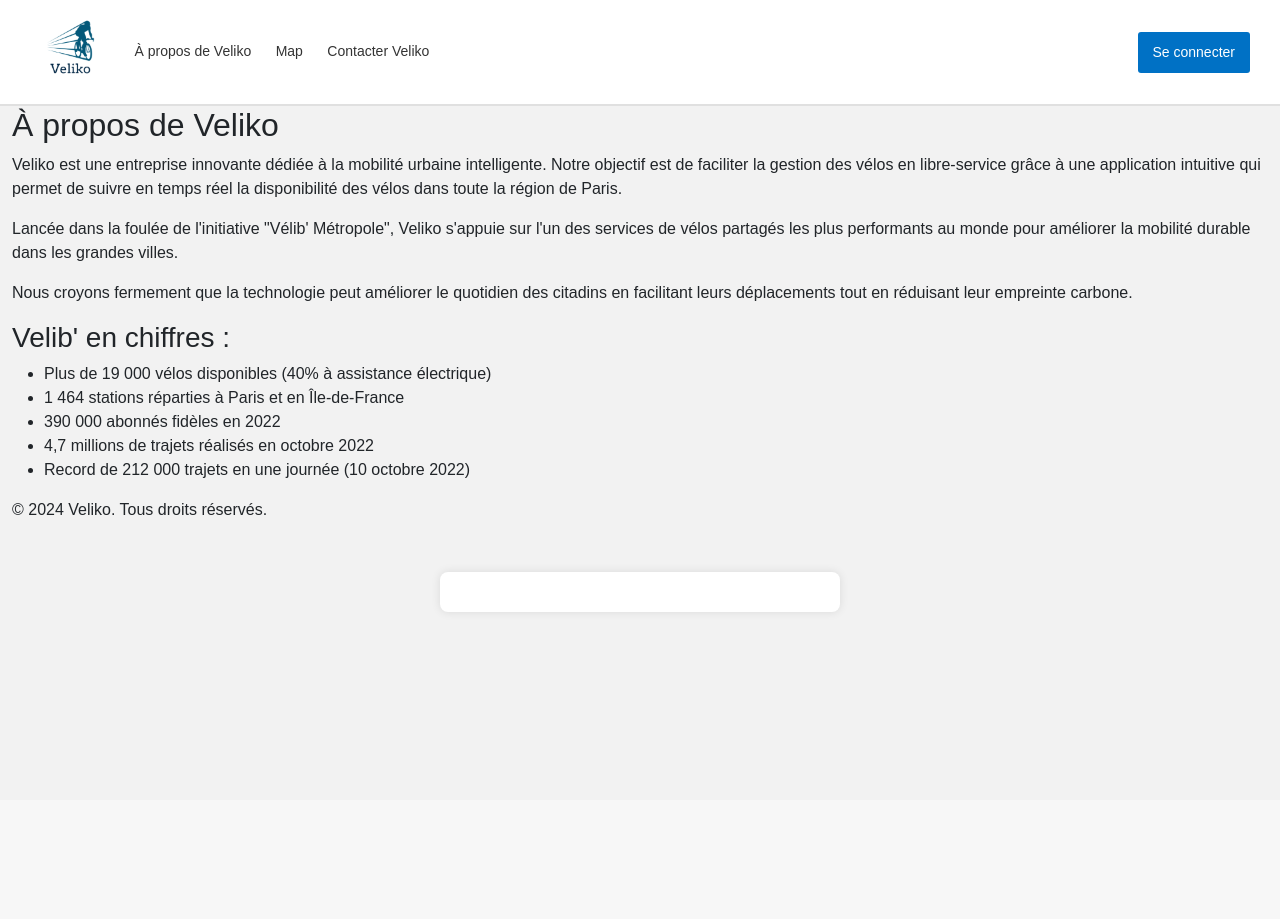
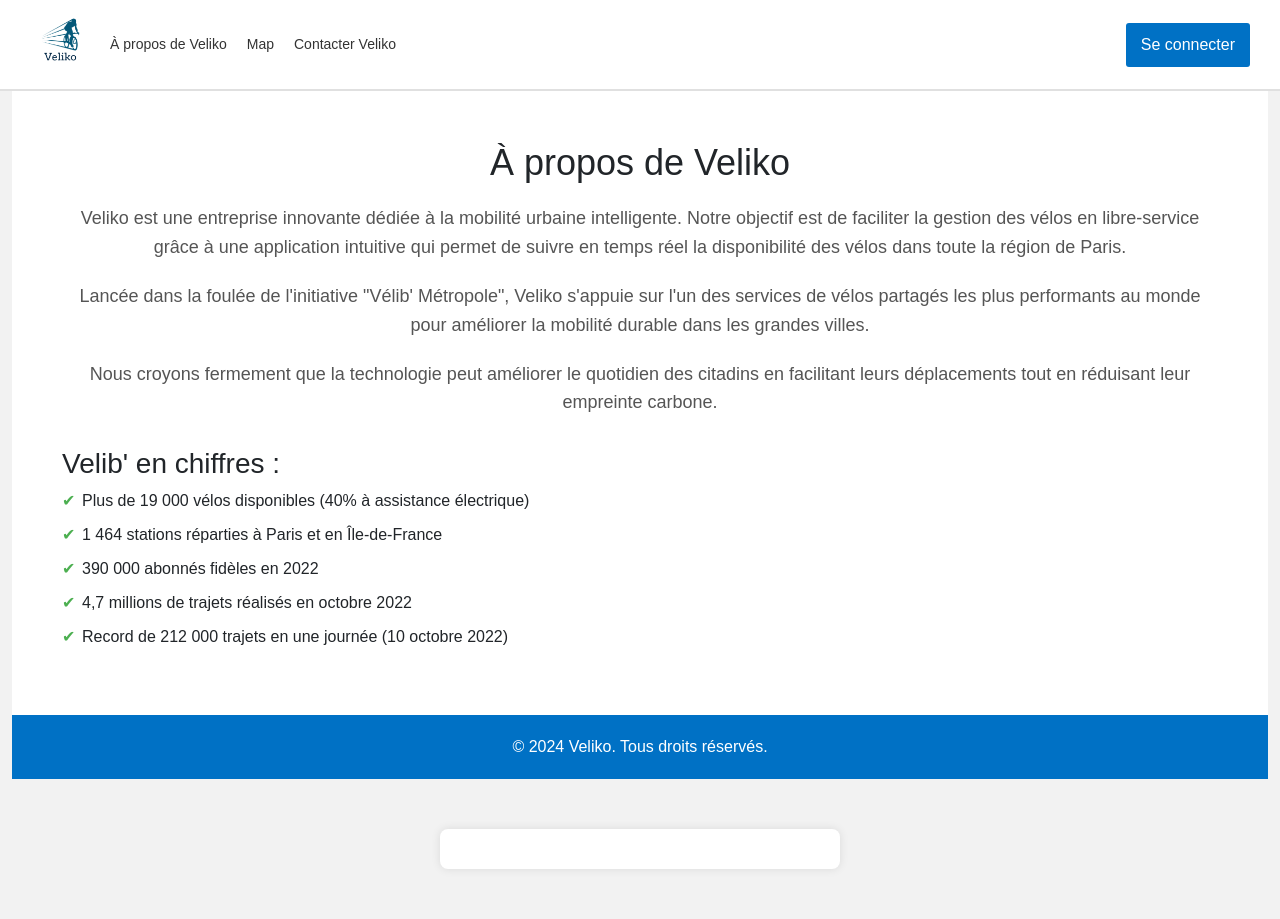
Before and after one commit to ort-montreuil/BTS-SIO-G3-2025-VELIKO-Web, a Symfony app: template templates/a_propos/index.html.twig in a window 1280 px wide. Before the commit the page ends 614 px from the top, so only its background shows below. Run offline with Twig, Linux system fonts and the light colour scheme; the template is opened without the code that fills it, so the values that code supplies are empty; style sheets or scripts are compiled from the project's sources; some libraries are stand-ins or nearby versions.

Commit message:
modification css/html

```diff
--- /dev/null
+++ b/public/css/aPropos.css
@@ -0,0 +1,76 @@
+
+
+/* Section À propos */
+#about-section {
+    padding: 50px;
+    background-color: #fff;
+    text-align: center;
+}
+
+#about-section h2 {
+    font-size: 36px;
+    margin-bottom: 20px;
+    position: relative;
+    display: inline-block;
+    animation: fadeIn 1s ease-in-out;
+}
+
+#about-section p {
+    font-size: 18px;
+    line-height: 1.6;
+    color: #555;
+    margin-bottom: 20px;
+}
+
+#about-section .facts {
+    margin-top: 30px;
+    text-align: left;
+}
+
+#about-section .facts ul {
+    list-style-type: none;
+    padding-left: 0;
+}
+
+#about-section .facts ul li {
+    font-size: 16px;
+    margin-bottom: 10px;
+    position: relative;
+    padding-left: 20px;
+    animation: slideIn 1.5s ease-in-out;
+}
+
+#about-section .facts ul li::before {
+    content: '✔';
+    position: absolute;
+    left: 0;
+    top: 0;
+    color: #4CAF50;
+}
+
+/* Animation pour les titres */
+@keyframes fadeIn {
+    0% { opacity: 0; transform: translateY(-20px); }
+    100% { opacity: 1; transform: translateY(0); }
+}
+
+/* Animation pour les éléments de la liste */
+@keyframes slideIn {
+    0% { opacity: 0; transform: translateX(-50px); }
+    100% { opacity: 1; transform: translateX(0); }
+}
+
+/* Footer */
+.footer {
+    background-color: #0071c5;
+    color: white;
+    padding: 20px;
+    text-align: center;
+    position: relative;
+    bottom: 0;
+    width: 100%;
+}
+
+.footer p {
+    margin: 0;
+}
--- a/assets/styles/entete.css
+++ b/public/css/entete.css
@@ -49,7 +49,7 @@ body {
 }
 .image
 {
-    width: 100px;
+    width: 80px;
     height: auto;
     padding-bottom: 10px;
 }
--- a/assets/styles/login.css
+++ b/public/css/login.css
@@ -1,9 +1,4 @@
-body {
-    font-family: Arial, sans-serif;
-    margin: 0;
-    padding: 0;
-    background-color: #f2f2f2;
-}
+
 .container {
     max-width: 400px;
     margin: 50px auto;
@@ -50,9 +45,3 @@ input[type="submit"] {
     color: #007bff;
     text-decoration: none;
 }
-.image
-{
-    width: 100px;
-    height: auto;
-    padding-bottom: 10px;
-}
--- a/assets/styles/register.css
+++ b/public/css/register.css
@@ -38,7 +38,3 @@ input[type="submit"] {
     color: red;
     margin-bottom: 20px;
 }
-.image
-{
-
-}
--- a/templates/base.html.twig
+++ b/templates/base.html.twig
@@ -4,49 +4,58 @@
     <meta charset="UTF-8">
     <meta name="viewport" content="width=device-width, initial-scale=1">
     <title>{% block title %}{% endblock %}</title>
+
+    {# Inclusion de Bootstrap CSS #}
     <link href="https://cdn.jsdelivr.net/npm/bootstrap@5.3.3/dist/css/bootstrap.min.css" rel="stylesheet" integrity="sha384-QWTKZyjpPEjISv5WaRU9OFeRpok6YctnYmDr5pNlyT2bRjXh0JMhjY6hW+ALEwIH" crossorigin="anonymous">
+
+    {# Inclusion des fichiers CSS spécifiques à la page #}
     {% block stylesheets %}
-        <link rel="stylesheet " href="{{ asset('styles/entete.css') }}">
-        <link rel="stylesheet" href="{{ asset('styles/login.css') }}">
-        <link rel="stylesheet" href="{{ asset('styles/register.css') }}">
-        <link rel="stylesheet" href="{{ asset('styles/login.css') }}">
-        <link rel="stylesheet" href="{{ asset('styles/apropos.css') }}">
-        <link rel="stylesheet" href="{{ asset('styles/home.css') }}">
+        <link rel="stylesheet" href="css/aPropos.css">
+        <link rel="stylesheet" href="css/entete.css">
+        <link rel="stylesheet" href="css/login.css">
+        <link rel="stylesheet" href="css/register.css">
+        <link rel="stylesheet" href="css/home.css">
+    {% endblock %}
 
-    {% endblock %}
+    {# Inclusion de Bootstrap JS #}
     <script src="https://cdn.jsdelivr.net/npm/bootstrap@5.3.3/dist/js/bootstrap.bundle.min.js" integrity="sha384-YvpcrYf0tY3lHB60NNkmXc5s9fDVZLESaAA55NDzOxhy9GkcIdslK1eN7N6jIeHz" crossorigin="anonymous"></script>
+
+    {# Inclusion des scripts JavaScript spécifiques à la page #}
     {% block javascripts %}
-        {% block importmap %}{{ importmap('app') }}{% endblock %}
+        <script src="js/app.js"></script>
     {% endblock %}
 </head>
 <body>
+
 <header>
-    {# entete  #}
+    {# Entête avec la barre de navigation #}
     <div class="navbar">
-        <div class="navbar-left">
-            <img class="image" src="image/image_no_white_background.png">
-            <a href="/apropos">À propos de Veliko</a>
-            <a href="/">Map</a>
-            <a href="#">Contacter Veliko</a>
+        <div class="navbar-left d-flex align-items-center">
+            <img class="image" src="image/image_no_white_background.png" alt="Logo Veliko">
+            <a href="/apropos" class="nav-link">À propos de Veliko</a>
+            <a href="/" class="nav-link">Map</a>
+            <a href="#" class="nav-link">Contacter Veliko</a>
         </div>
         <div class="navbar-right">
             <a href="/login">
-                <button class="connect-button">Se connecter</button>
+                <button class="connect-button btn btn-primary">Se connecter</button>
             </a>
         </div>
     </div>
 </header>
 
 <div class="container-fluid">
+    {# Bloc principal pour le contenu spécifique à chaque page #}
     {% block content %}{% endblock %}
+</div>
 
-    {% block footer %}{% endblock %}
-</div>
 <div class="container">
-
+    {# Bloc pour le corps de la page #}
     {% block body %}{% endblock %}
 </div>
+
+{# Bloc pour le footer, si nécessaire #}
+{% block footer %}{% endblock %}
+
 </body>
-
-
 </html>
--- a/templates/registration/register.html.twig
+++ b/templates/registration/register.html.twig
@@ -17,7 +17,7 @@
         label: 'Password'
     }) }}
     {{ form_row(registrationForm.agreeTerms) }}
-    <button type="submit" class="btn btn-lg btn-primary">Register</button>
+    <button type="submit" class="btn btn-lg btn-primary">s'inscrire</button>
 
     {{ form_end(registrationForm) }}
 {% endblock %}
```
Also changed, not shown: public/css/home.css (renamed from assets/styles/home.css), public/js/app.js (renamed from assets/app.js).
